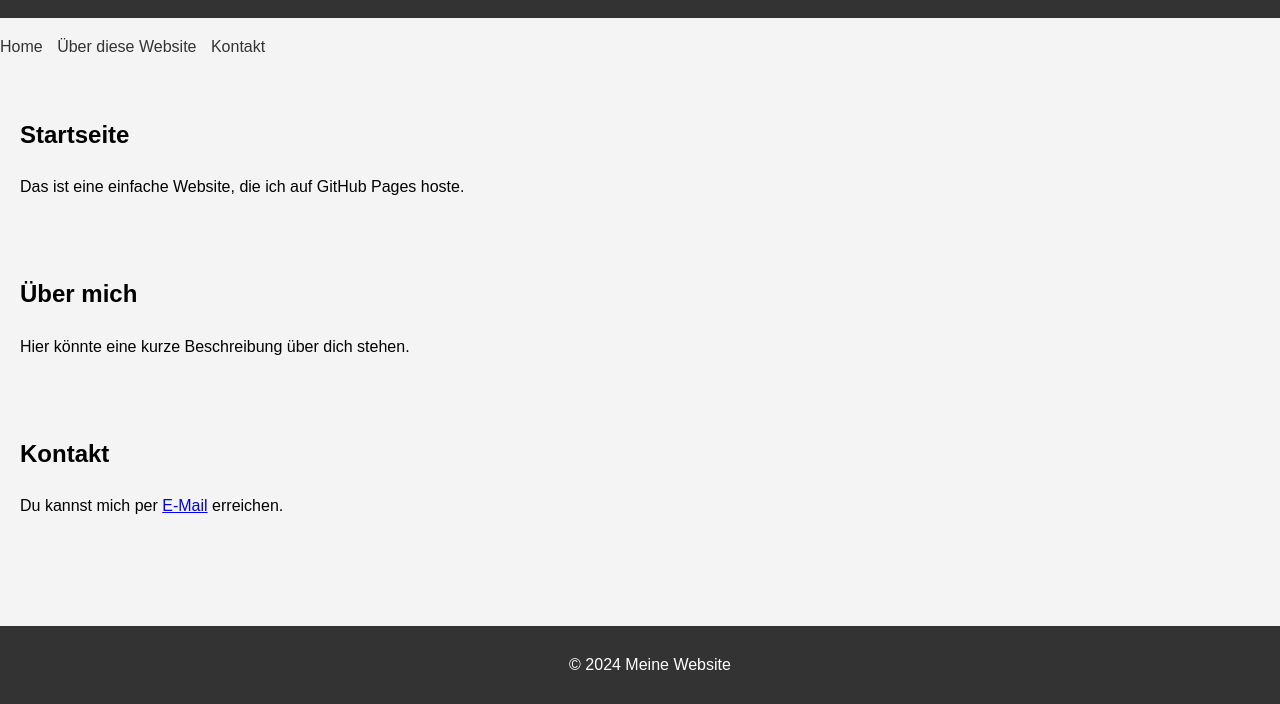
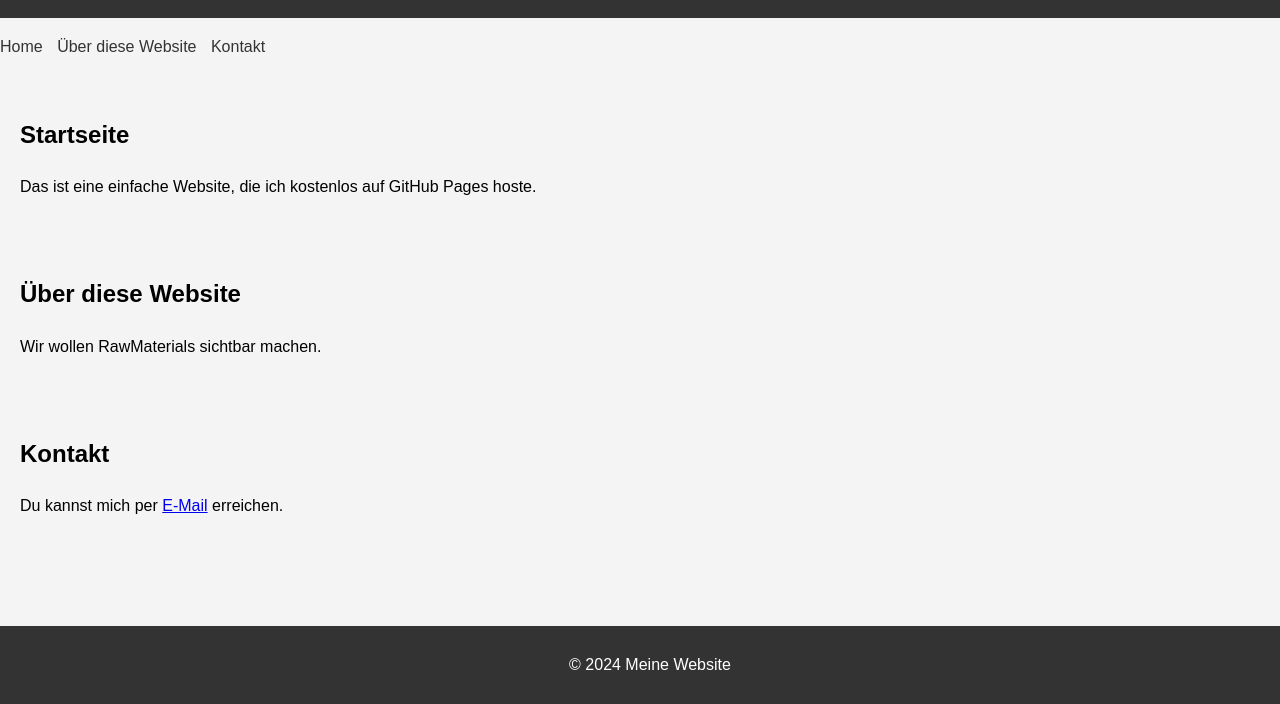
Before and after one commit to Krueki/RawMaterials, a plain HTML site: page index.html in a window 1280 px wide. Shown: the part 96-800 px from the top of the page. Drawn offline with Linux system fonts and the light colour scheme.

Commit message:
Update index.html

```diff
--- a/index.html
+++ b/index.html
@@ -5,7 +5,7 @@
     <meta charset="UTF-8">
     <meta name="viewport" content="width=device-width, initial-scale=1.0">
     <meta http-equiv="X-UA-Compatible" content="IE=edge">
-    <title>Meine Website</title>
+    <title>RawMaterials Worldwide</title>
     <link rel="stylesheet" href="styles.css"> <!-- Optional: Für CSS-Dateien -->
 </head>
 <body>
@@ -23,12 +23,12 @@
 
     <section id="home">
         <h2>Startseite</h2>
-        <p>Das ist eine einfache Website, die ich auf GitHub Pages hoste.</p>
+        <p>Das ist eine einfache Website, die ich kostenlos auf GitHub Pages hoste.</p>
     </section>
 
     <section id="about">
-        <h2>Über mich</h2>
-        <p>Hier könnte eine kurze Beschreibung über dich stehen.</p>
+        <h2>Über diese Website</h2>
+        <p>Wir wollen RawMaterials sichtbar machen.</p>
     </section>
 
     <section id="contact">
```
